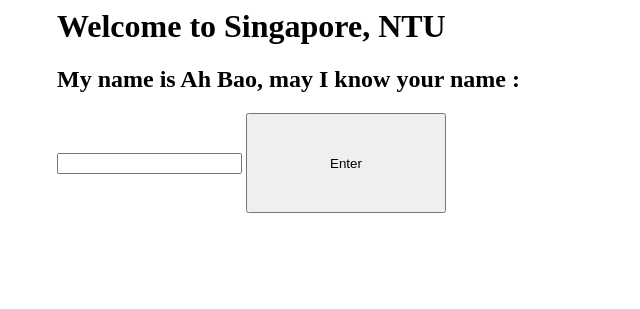
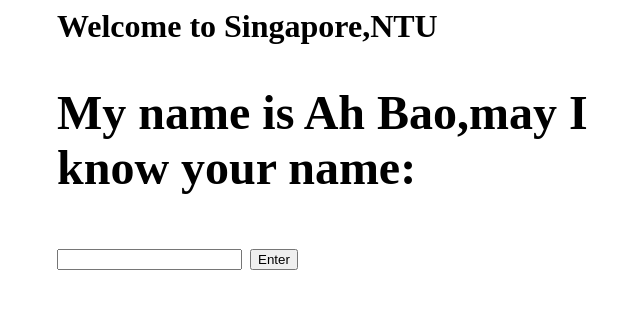
Before and after one commit to yjw666123/yan, a Flask app: page / in a window 1280 px wide. Shown: the top 309 px of the page, without its empty margins (267-907 px from the left). Run offline with Flask 3, Linux system fonts and the light colour scheme.

Commit message:
Update index.html

```diff
--- a/templates/index.html
+++ b/templates/index.html
@@ -1,15 +1,17 @@
 <style>
-.container{width:100%;margin:auto}
-@media (min-width:600px) {.container{width: 80%;}}
-@media (min-width:768px) {.container{width: 60%;}}
-@media (min-width:1024px) {.container{width: 50%;}}
+.container{width:100%;margin:auto;}
+@media(min-width:600px){.container{width:80%;}}
+@media(min-width:768px){.container{width:60%;}}
+@media(min-width:1024px){.container{width:50%;}}
 </style>
 
 <div class="container">
-<h1>Welcome to Singapore, NTU</h1>
+<h1>Welcome to Singapore,NTU<h1>
+<p><img·src="https://th.bing.com/th/id/R.85fadd0af0f371a69f556a764ca89dcc?rik=c7bBkS5UnJvYMQ&riu=http%3a%2f%2fbeetify.com%2fphoto%2fb%2f1576202863_2dda0431_6.jpg&ehk=iIahvrfWLubEJq%2fL%2bjFJrTySioOk7gKwwrGwUXcoPRY%3d&risl=&pid=ImgRaw&r=0"
+width="300" height="200"></p>
 <form action="/main" method="post">
-  <h2>My name is Ah Bao, may I know your name : </h2>
-  <input type = "text" name="r">
-  <input type = "submit" value="Enter" style="width:200px;height:100px;">
+<h2>My name is Ah Bao,may I know your name:</h2>
+  <input type ="text" name="r">
+    <input type ="submit" value="Enter">
 </form>
 </div>
```
